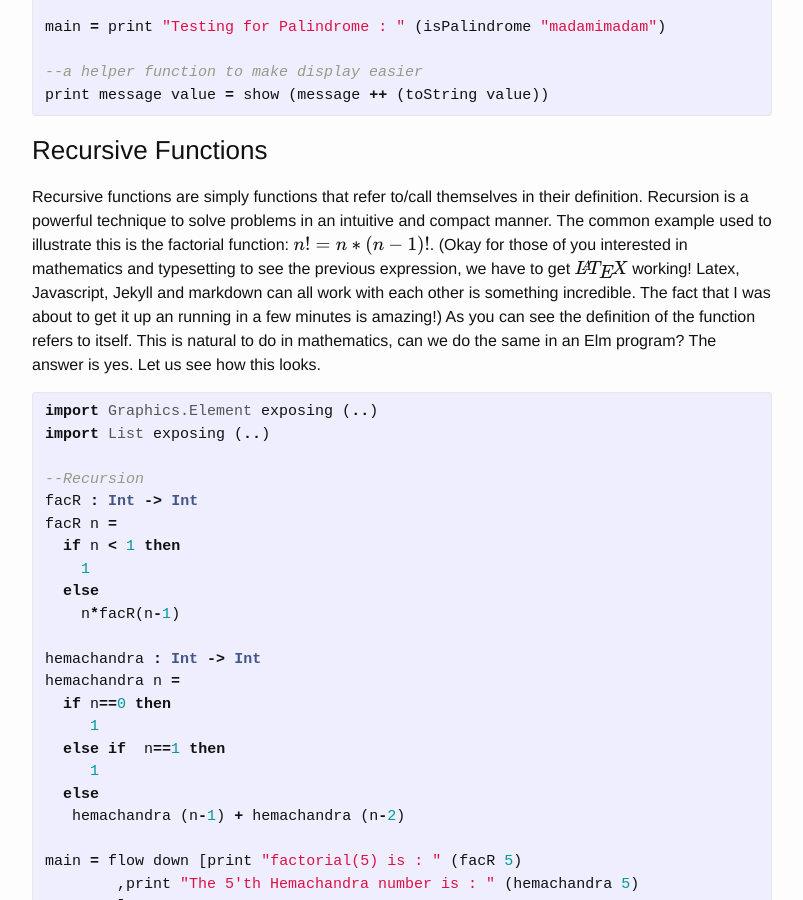
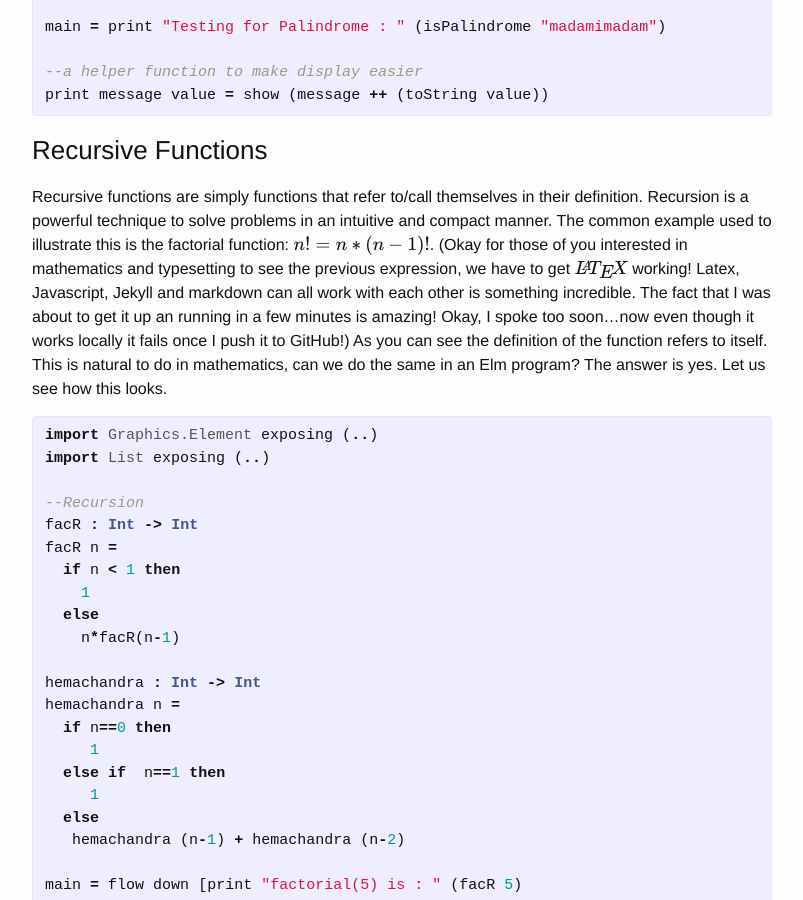
Before and after one commit to csmith111/csmith111.github.io, a Jekyll site: the page built from _posts/2016-02-07-ASecondBlogPost.markdown, in a window 1280 px wide and 900 px high, scrolled down 1989 px. Shown: the whole window, without its empty margins (238-1041 px from the left). Built offline with Jekyll 4.4.1, drawn with Linux system fonts in a browser that asks for light colours; formulas are drawn with MathJax 3.

Commit message:
fourth blog post and latex scripts

```diff
--- a/_posts/2016-02-07-ASecondBlogPost.markdown
+++ b/_posts/2016-02-07-ASecondBlogPost.markdown
@@ -96,7 +96,7 @@ print message value = show (message ++ (toString value))
 ### Recursive Functions
 
 Recursive functions are simply functions that refer to/call themselves in their definition. Recursion is a powerful technique to solve problems in an intuitive and compact manner. The common example used to illustrate this is the factorial function:
-$$ n! = n*(n-1)!$$. (Okay for those of you interested in mathematics and typesetting to see the previous expression, we have to get $\LaTeX$ working! Latex, Javascript, Jekyll and markdown can all work with each other is something incredible. The fact that I was about to get it up an running in a few minutes is amazing!) As you can see the definition of the function refers to itself. This is natural to do in mathematics, can we do the same in an Elm program? The answer is  yes. Let us see how this looks.
+$$ n! = n*(n-1)!$$. (Okay for those of you interested in mathematics and typesetting to see the previous expression, we have to get $\LaTeX$ working! Latex, Javascript, Jekyll and markdown can all work with each other is something incredible. The fact that I was about to get it up an running in a few minutes is amazing! Okay, I spoke too soon...now even though it works locally it fails once I push it to GitHub!) As you can see the definition of the function refers to itself. This is natural to do in mathematics, can we do the same in an Elm program? The answer is  yes. Let us see how this looks.
 
 {% highlight Haskell %}
 import Graphics.Element exposing (..)
```
